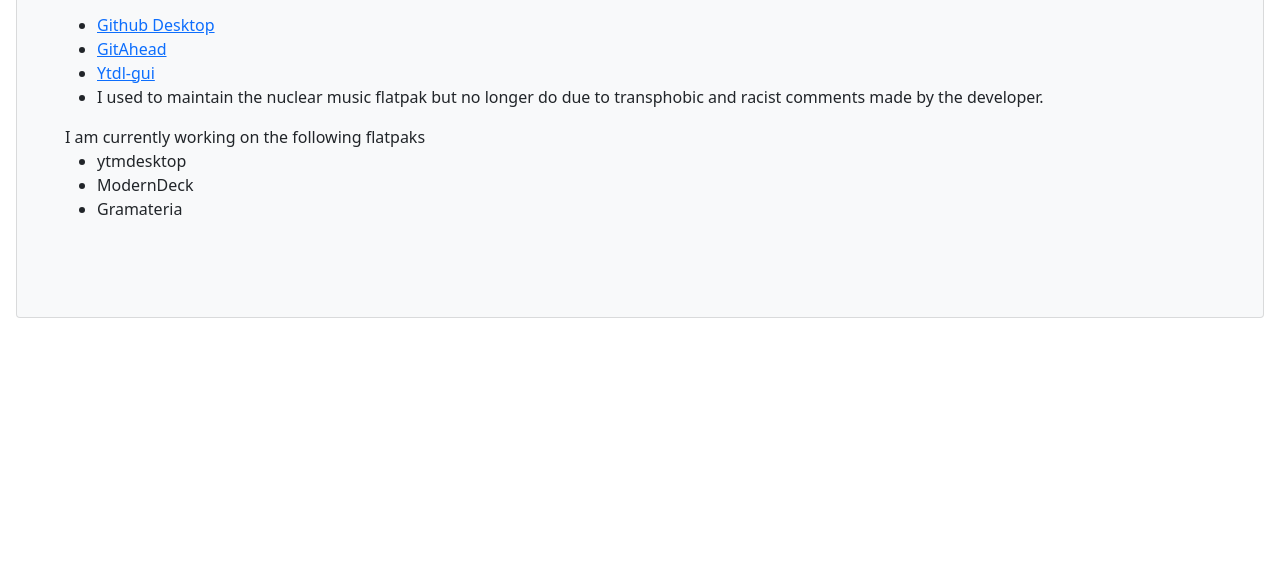
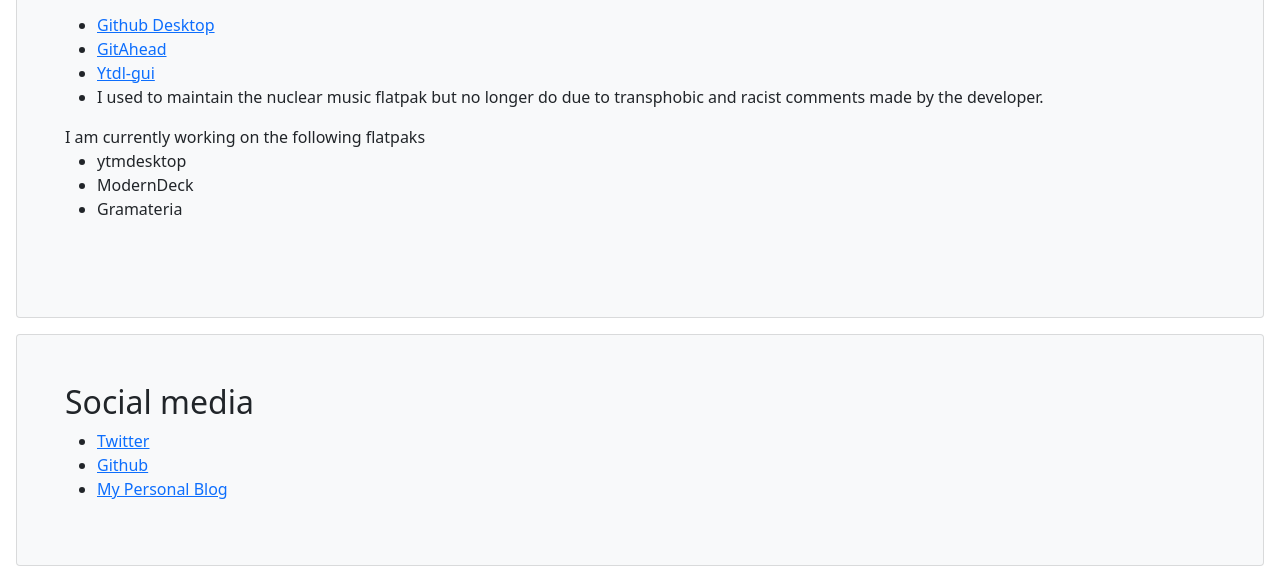
Before and after one commit to Lunarequest/luna.github.io, a plain HTML site: page index.html in a window 1280 px wide. Shown: the part 566-1148 px from the top of the page. Before the commit the page ends 900 px from the top, so only its background shows below. Drawn offline with nearby package versions, Linux system fonts and the light colour scheme.

Commit message:
social media

```diff
--- a/index.html
+++ b/index.html
@@ -1,9 +1,14 @@
 <html>
 
 <head>
+    <meta charset="utf-8">
+    <meta name="viewport" content="width=device-width, initial-scale=1">
     <link href="https://cdn.jsdelivr.net/npm/bootstrap@5.1.0/dist/css/bootstrap.min.css" rel="stylesheet"
         integrity="sha384-KyZXEAg3QhqLMpG8r+8fhAXLRk2vvoC2f3B09zVXn8CA5QIVfZOJ3BCsw2P0p/We" crossorigin="anonymous">
     <link href="./common.css">
+    <meta name="description" content="About me Luna!">
+    <meta name="robots" content="index,follow"><!-- All Search Engines -->
+    <meta name="googlebot" content="index,follow"><!-- Google Specific -->
     <title>Luna!</title>
 </head>
 
@@ -53,6 +58,14 @@
             </p>
             </p>
         </div>
+        <div class="bg-light p-5 rounded-lg m-3 card">
+            <h2>Social media</h2>
+            <ul>
+                <li><a href="https://twitter.com/lunarequest">Twitter</a></li>
+                <li><a href="https://github.com/lunarequest/">Github</a></li>
+                <li><a href="https://nullrequest.com">My Personal Blog</a></li>
+            </ul>
+        </div>
     </div>
     <script src="https://cdn.jsdelivr.net/npm/bootstrap@5.1.0/dist/js/bootstrap.bundle.min.js"
         integrity="sha384-U1DAWAznBHeqEIlVSCgzq+c9gqGAJn5c/t99JyeKa9xxaYpSvHU5awsuZVVFIhvj"
```
